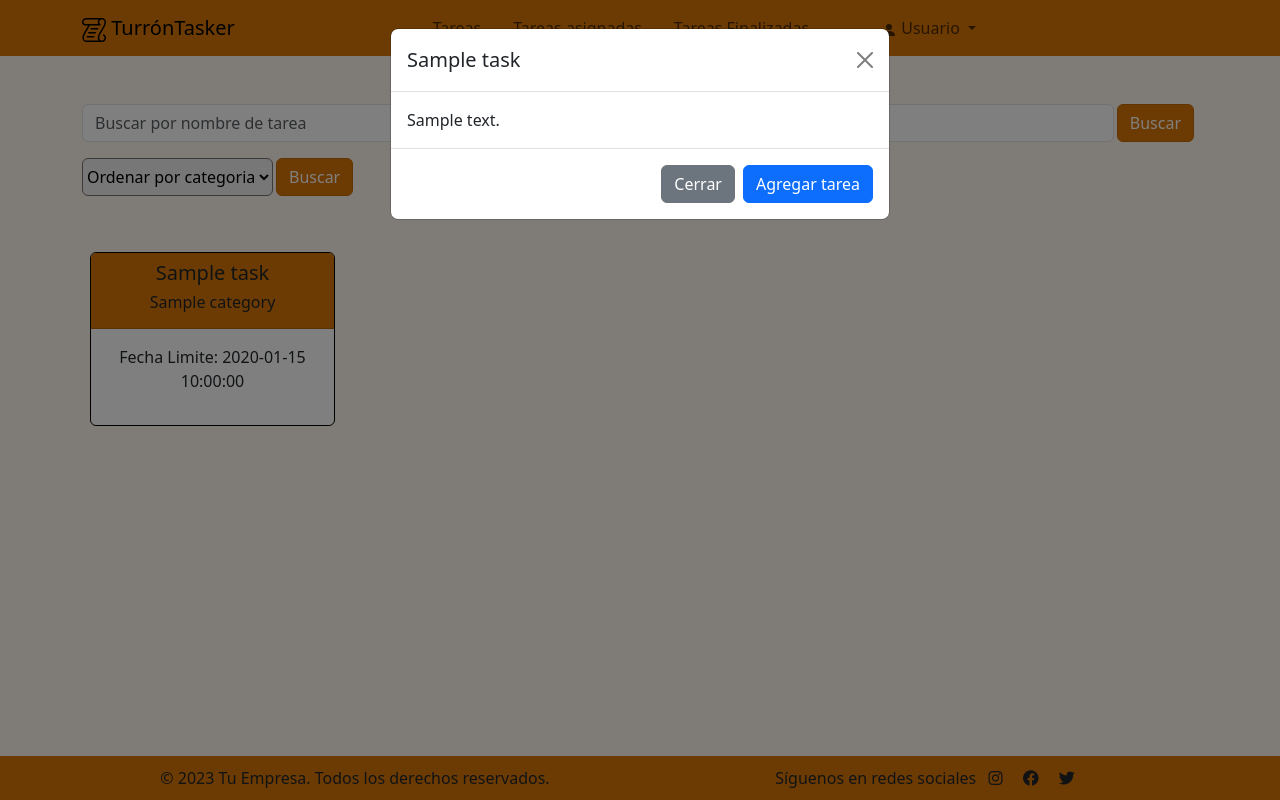
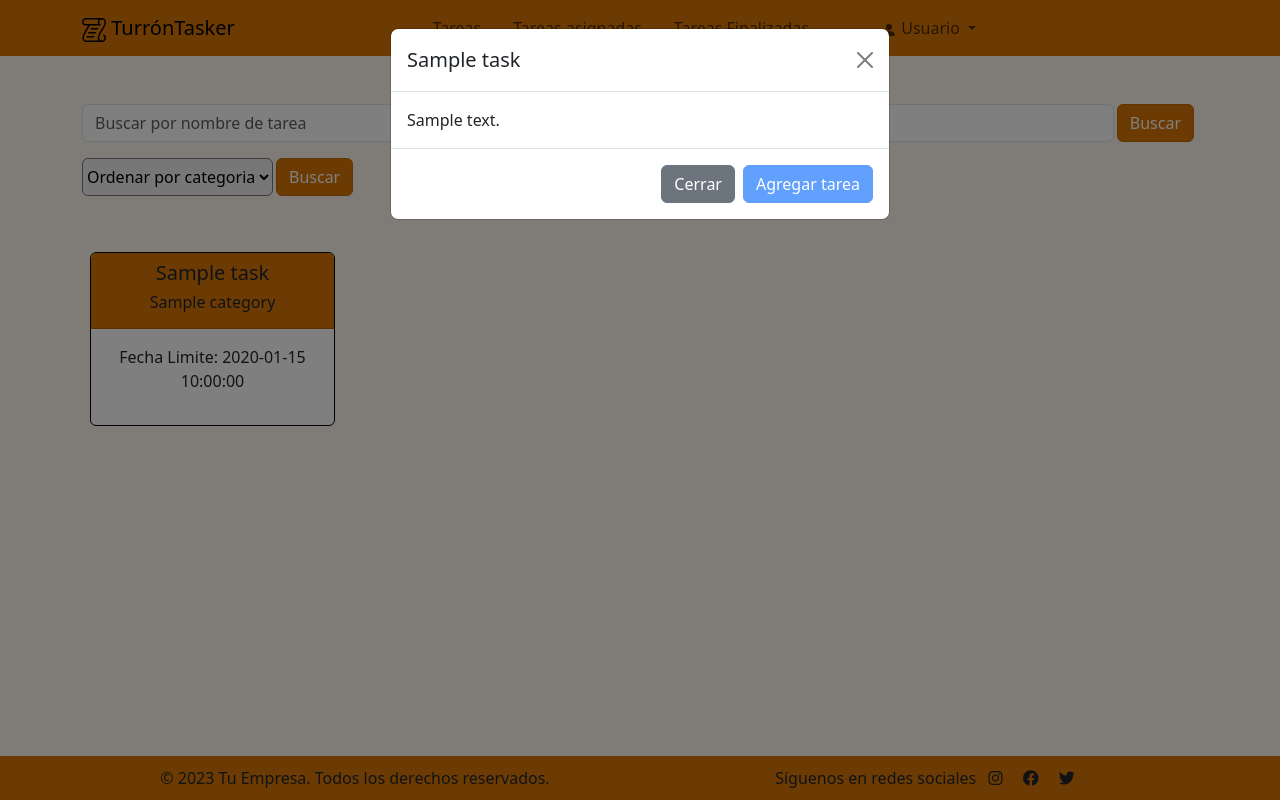
Before and after one commit to lauraFCSiv/ProyectoFinTrimestreDAW, a PHP site: page /pages/tasks.php in a window 1280 px wide, after a click that opens the changed part. Run offline with PHP 8.4, Linux system fonts and the light colour scheme; tables that the repository leaves empty or names only in its code hold one stand-in row (values such as "Sample post"); some libraries are stand-ins or nearby versions.

Commit message:
MACC - asignar tareas

```diff
--- a/pages/tasks.php
+++ b/pages/tasks.php
@@ -64,7 +64,6 @@
         <div class="row mt-5 align-items-center">
             <?php
                 include('../controller/controllerDataBase.php');
-
                 if ($_SERVER["REQUEST_METHOD"] == "POST" && isset($_POST["submit"])) {
                     // Obtener la consulta de búsqueda del formulario
                     if($_SERVER["REQUEST_METHOD"] == "POST" && isset($_POST["search"])){
@@ -110,12 +109,44 @@
                                             '.$task['description'].'
                                         </div>
                                     <div class="modal-footer">
-                                        <button type="button" class="btn btn-secondary" data-bs-dismiss="modal">Cerrar</button>
-                                        <button type="button" class="btn btn-primary">Agregar tarea</button>
+                                        <button type="button" class="btn btn-secondary" data-bs-dismiss="modal">Cerrar</button>';
+                                        //Comprobamos si el usuario está con sesión activa para poder agregar dicha tarea:
+                                        if (isset($_SESSION['userid'])) {
+                                        //Comprobamos si la tarea ya está asignada a un usuario
+                                        $taskAssignedAlready = isTaskAssigned($task['id']);
+                                            if($taskAssignedAlready){
+                                                //en caso de estar asignada, el botón estará deshabilitado
+                                                echo '<button type="button" class="btn btn-primary disabled">Asignar tarea</button>';
+                                            }else{
+                                                //de lo contrario, eres libre de asignarte la tarea
+                                                echo '<form method="post" action="">
+                                                        <input type="hidden" name="task_id" value="' . $task['id'] . '">
+                                                        <button type="submit" name="assign_task" class="btn btn-primary">Asignar tarea</button>
+                                                    </form>';
+                                            }
+                                        }else{
+                                        //En caso de no tener sesión activa, el botón estará deshabilitado
+                                            echo '<button type="button" class="btn btn-primary disabled">Agregar tarea</button>';
+                                        }
+                                        echo '
                                     </div>
                                 </div>
                             </div>
                         </div>';
+                    }
+
+                    //Solicitar asignar tarea:
+                    if ($_SERVER["REQUEST_METHOD"] == "POST" && isset($_POST['assign_task'])) {
+                        // Verificamos si el usuario ha iniciado sesión
+                        if (isset($_SESSION['userid'])) {
+                            // Obtenemos la tarea ID del formulario
+                            $taskId = $_POST['task_id'];
+
+                            // Llamamos a la función para asignar la tarea
+                            assignTaskToUser($_SESSION['userid'], $taskId);
+                            //Actualizamos la página para que una vez asignado, no pueda volver a asignarse
+                            echo "<script>window.location.href='tasks.php'</script>";
+                        }
                     }
             ?>
         </div>
```
